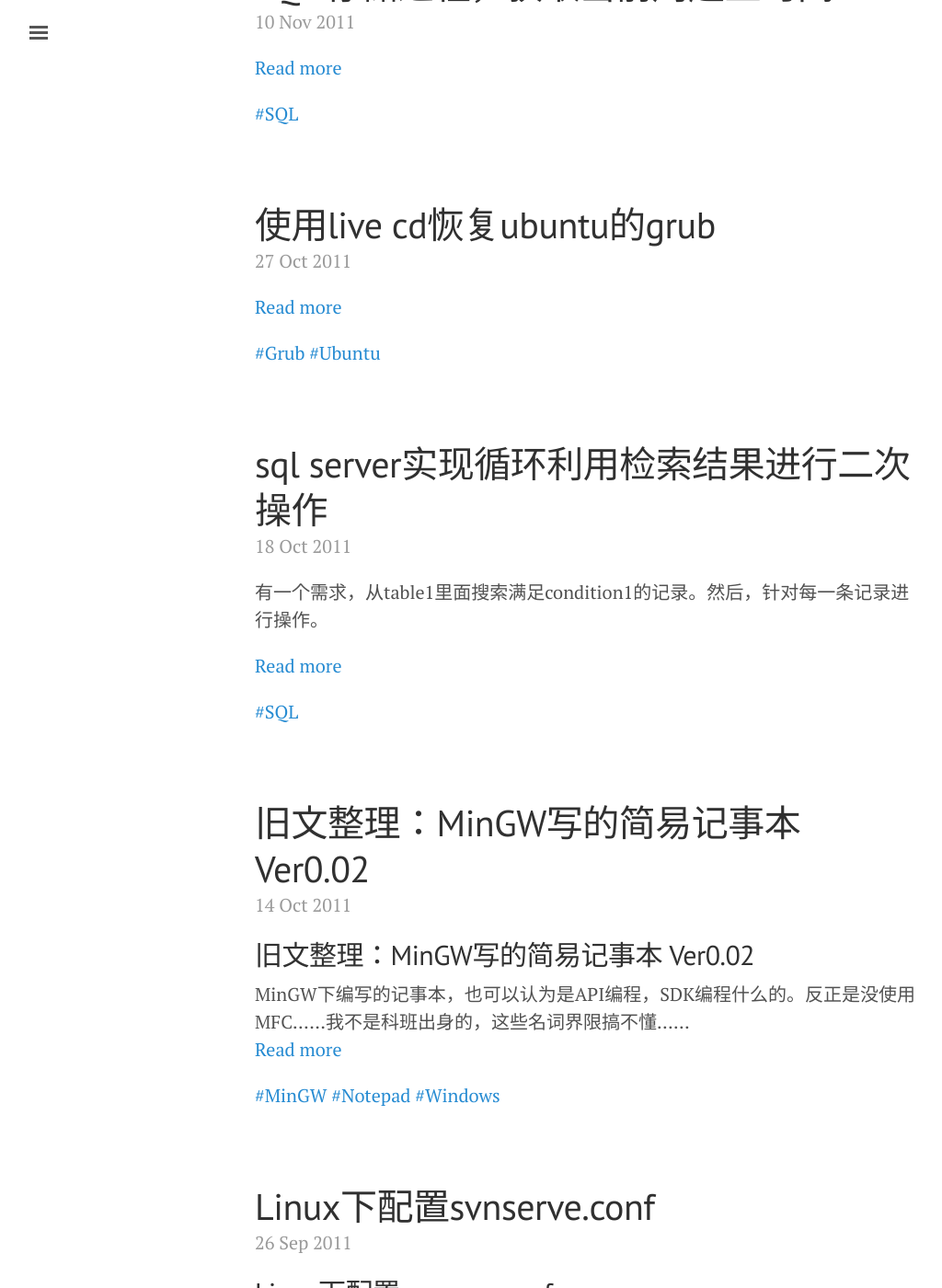
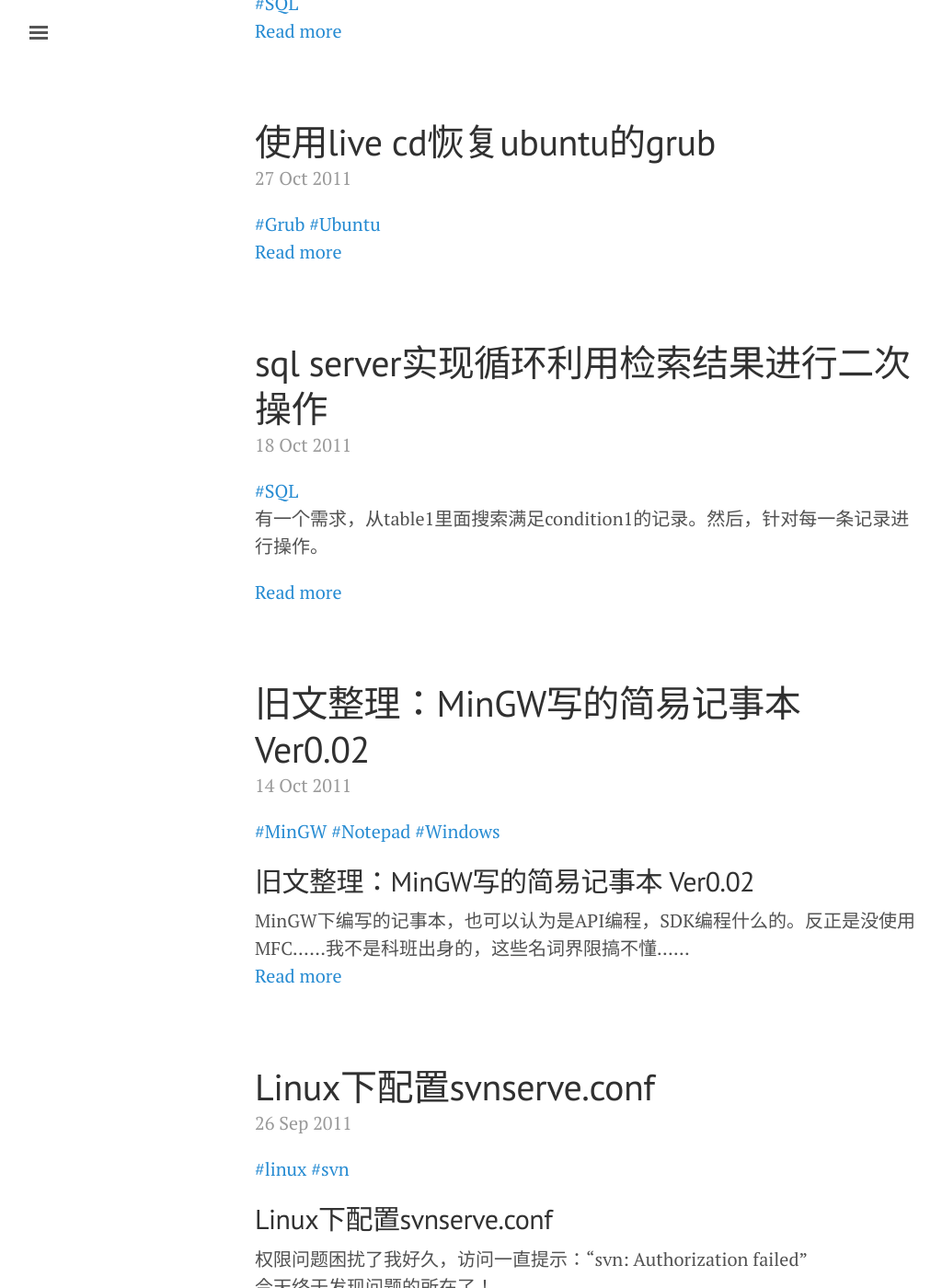
Before and after one commit to zeerd/zeerd.github.io, a Jekyll site: the page built from index.html, in a window 1280 px wide and 1400 px high, scrolled down 835 px. Shown: the whole window at 92% size, without its empty margins (3-1027 px from the left). Built offline with Jekyll 4.4.1, drawn with Linux system fonts in a browser that asks for light colours; the list of posts is cut into pages by our own code; some of the changed text lies outside the part shown.

Commit message:
Update index.html

```diff
--- a/index.html
+++ b/index.html
@@ -13,6 +13,7 @@ title: Home
     </h1>
 
     <time datetime="{{ post.date | date_to_xmlschema }}" class="post-date">{{ post.date | date_to_string }}</time>
+    {% include tagsforpost.html tags=post.tags %}
 
       {{ post.excerpt }}
       {% capture content_words %}
@@ -25,8 +26,6 @@ title: Home
         <p><a class="btn btn-sm btn-primary" href="{{site.baseurl}}{{ post.url }}/#read-more" role="button">Read more <i class="fa fa-arrow-circle-right"></i></a>
       </p>
       {% endif %}
-
-      {% include tagsforpost.html tags=post.tags %}
 
   </article>
   {% endfor %}
```
